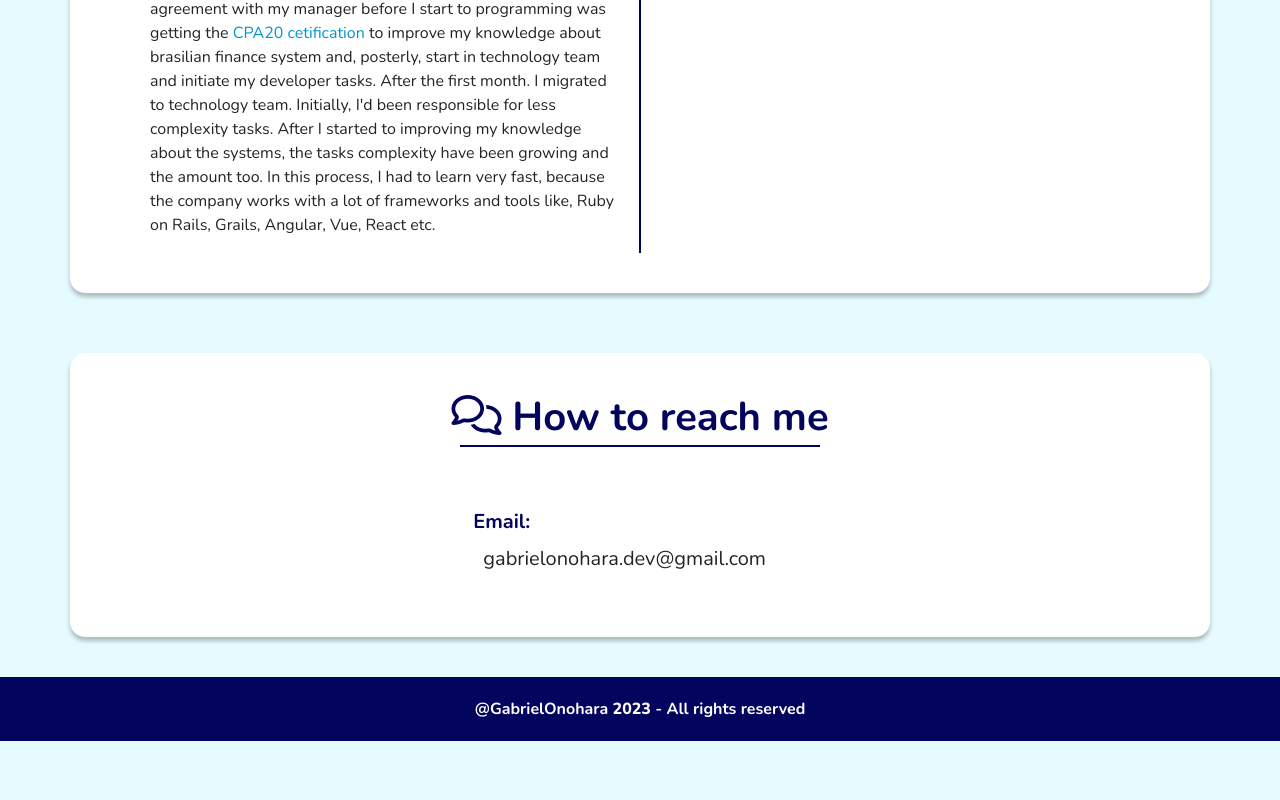
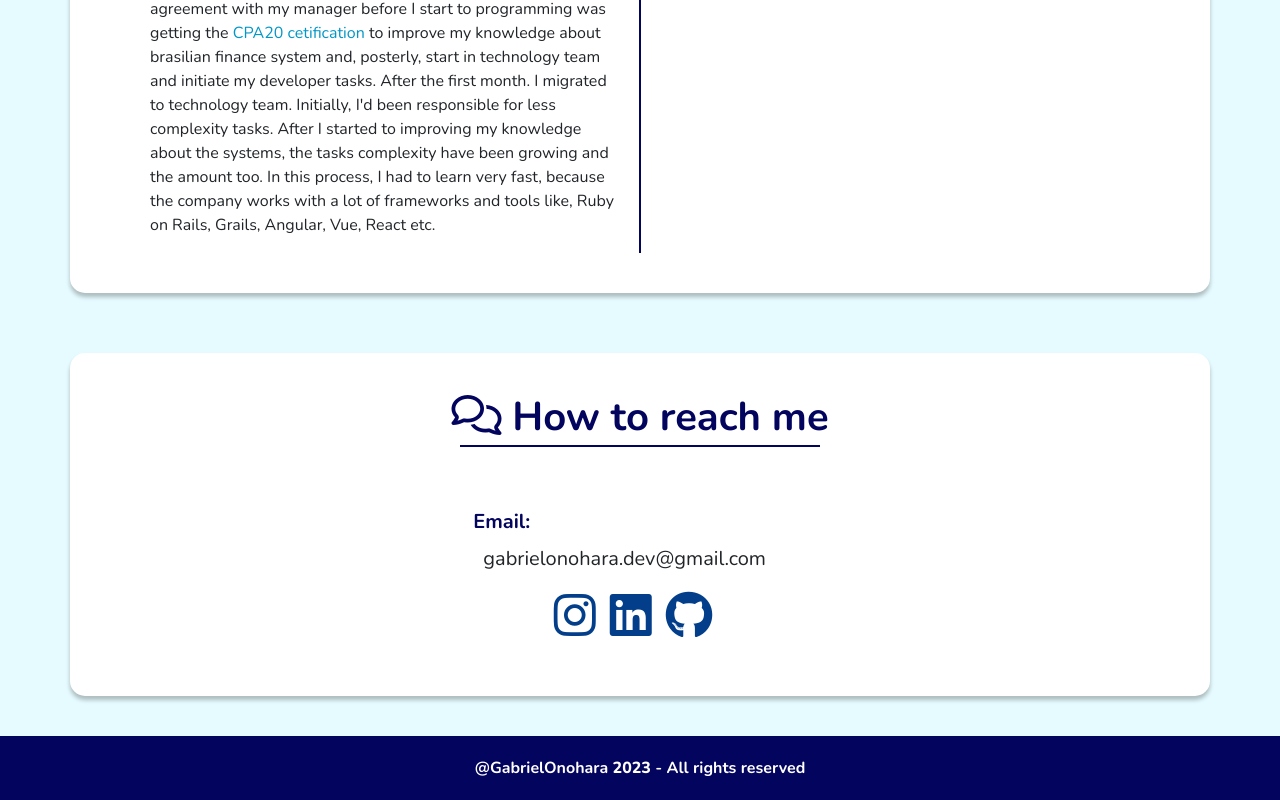
Before and after one commit to GabrielOnohara/GabrielOnohara.github.io, a plain HTML site: page index.html in a window 1280 px wide. Shown: the part 1816-2616 px from the top of the page. Before the commit the page ends 2557 px from the top, so only its background shows below. Drawn offline with nearby package versions, Linux system fonts and the light colour scheme.

Commit message:
add linkedin profile

```diff
--- a/index.html
+++ b/index.html
@@ -326,7 +326,7 @@
                 <!-- <li><span>Phone:</span><h5> +55 (11)96975-1551</h5></li> -->
                 <li></li>
                 <li><span>Email:</span><h5> gabrielonohara.dev@gmail.com</h5></li>
-                <!-- <li><a href="https://www.instagram.com/ga.onohara/"><i class="fab fa-instagram"></i></a><a href="https://www.linkedin.com/in/gabriel-onohara-8926951a9/"><i class="fab fa-linkedin"></i></a><a href="https://github.com/GabrielOnohara/"><i class="fab fa-github"></i></a></li> -->
+                <li><a href="https://www.instagram.com/ga.onohara/"><i class="fab fa-instagram"></i></a><a href="https://www.linkedin.com/in/gabriel-onohara-8926951a9/"><i class="fab fa-linkedin"></i></a><a href="https://github.com/GabrielOnohara/"><i class="fab fa-github"></i></a></li>
             </ul>
           </div>
         </div>
```
